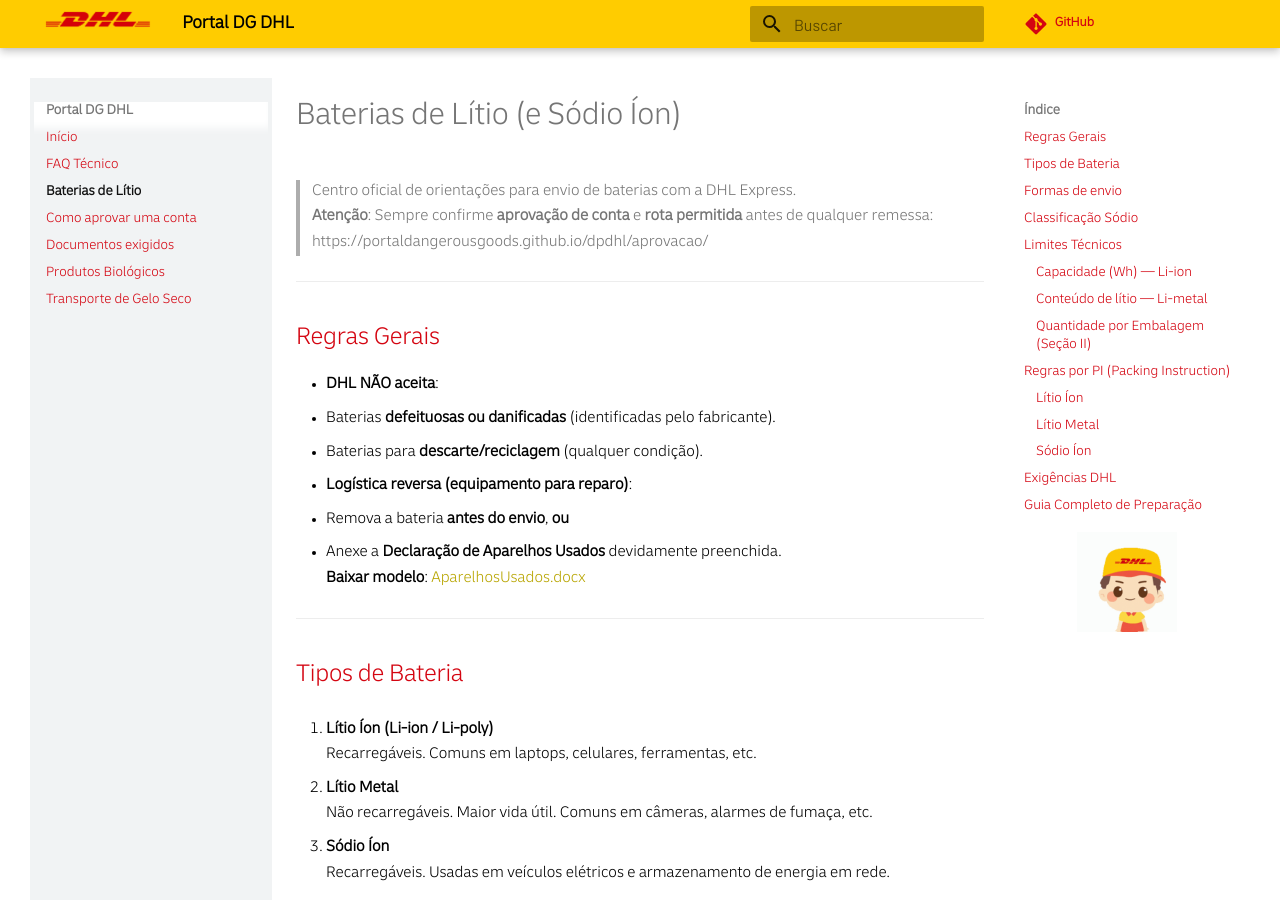
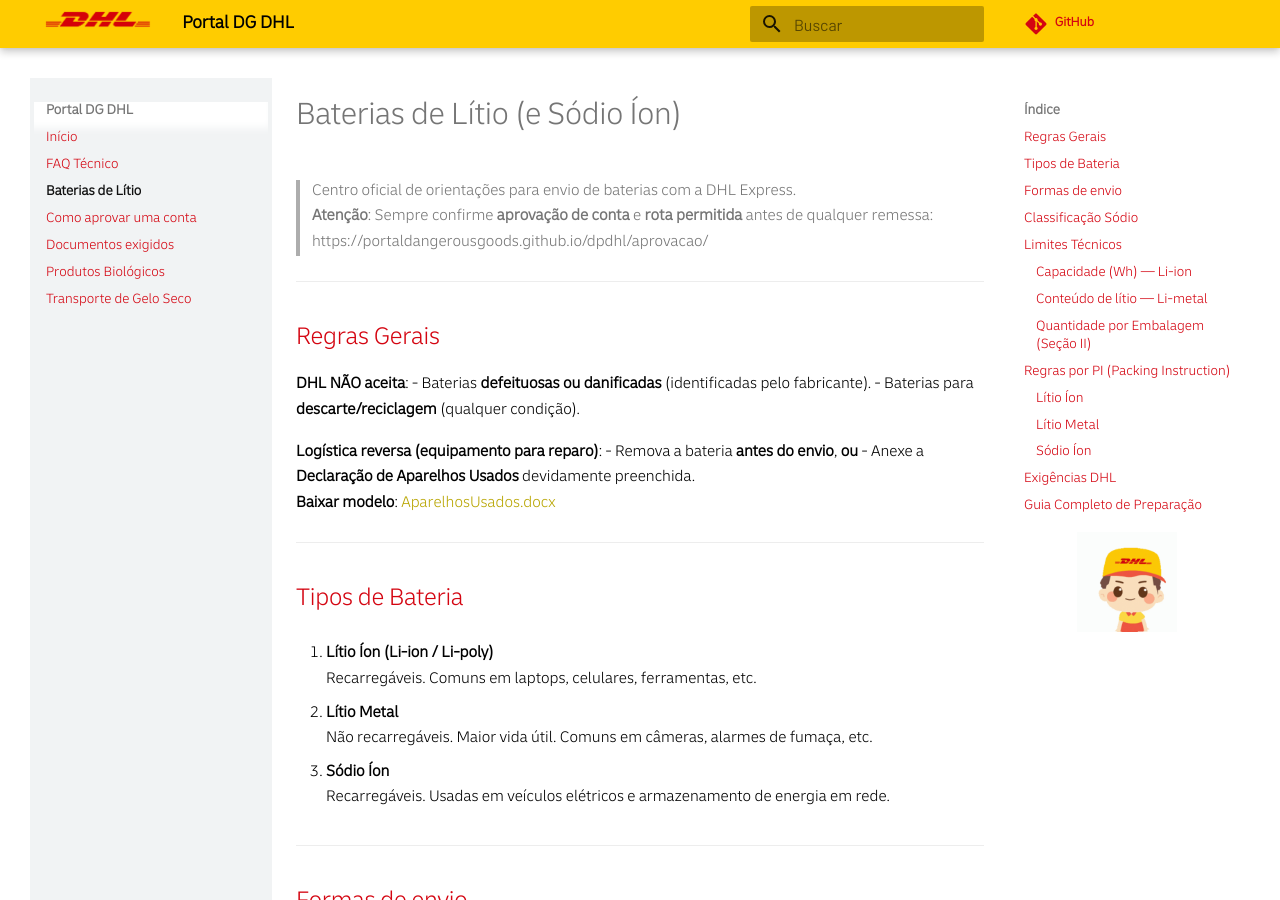
Before and after one commit to portaldangerousgoods/dpdhl, an MkDocs documentation site: the page built from docs/baterias.md, in a window 1280 px wide and 900 px high. Built offline with MkDocs 1.6.1 and Material for MkDocs 9.7.7, drawn with Linux system fonts in a browser that asks for light colours; comment, search, counter and statistics services are not loaded.

```diff
--- a/docs/baterias.md
+++ b/docs/baterias.md
@@ -8,14 +8,14 @@
 
 ## Regras Gerais
 
-- **DHL NÃO aceita**:
+**DHL NÃO aceita**:
   - Baterias **defeituosas ou danificadas** (identificadas pelo fabricante).
   - Baterias para **descarte/reciclagem** (qualquer condição).
 
-- **Logística reversa (equipamento para reparo)**:
+**Logística reversa (equipamento para reparo)**:
   - Remova a bateria **antes do envio**, **ou**
   - Anexe a **Declaração de Aparelhos Usados** devidamente preenchida.
-    **Baixar modelo**: [AparelhosUsados.docx](AparelhosUsados.docx)
+**Baixar modelo**: [AparelhosUsados.docx](AparelhosUsados.docx)
 
 ---
 
```
